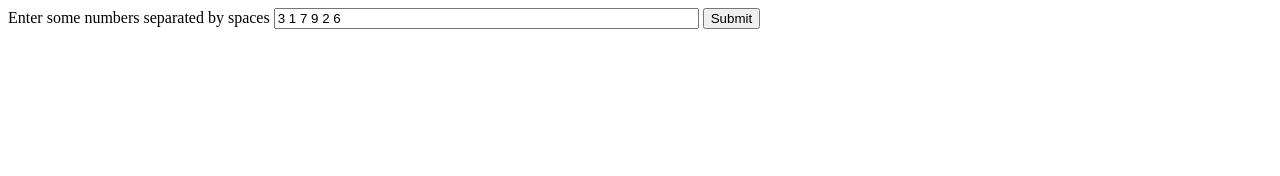
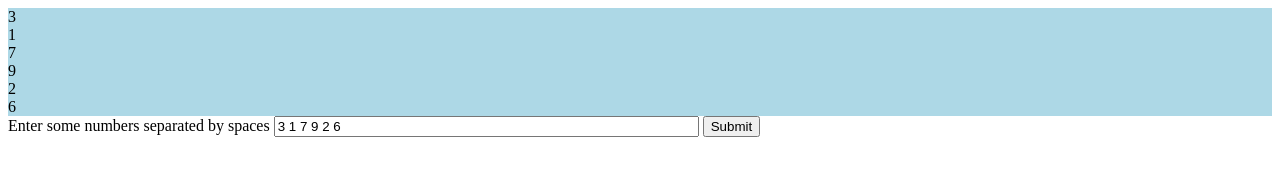
Before and after one commit to cplir-c/Selection-Sort-Animation, a plain HTML site: page index.html in a window 1280 px wide. Both pictures are taken after a click on the element "Click to advance.". Drawn offline with Linux system fonts and the light colour scheme.

Commit message:
Change from “ “,Infinity to /\s/g

```diff
--- a/index.html
+++ b/index.html
@@ -113,7 +113,7 @@
                 }
             }
             function refreshList(){
-                let data=document.getElementById("data").value.split(" ",Infinity);
+                let data=document.getElementById("data").value.split(/\s/g);
                 let list=document.getElementById("flex-container");
                 list.innerHTML="";
                 list.style["background-color"]="aqua";
```
